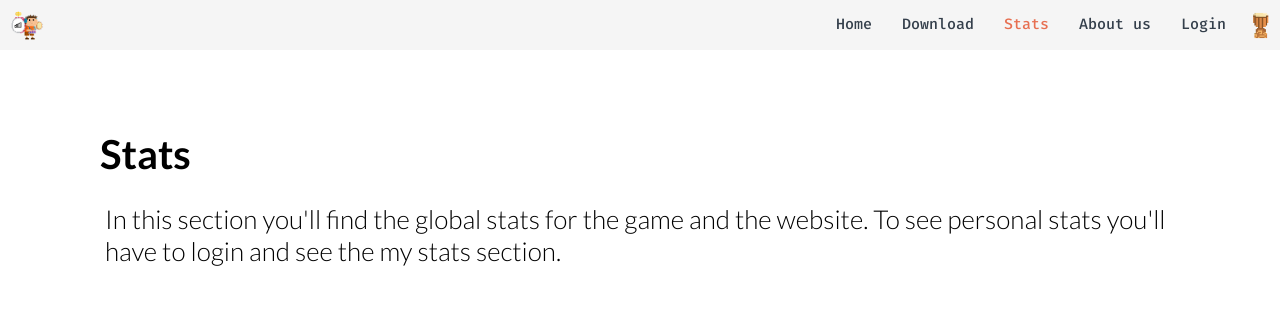
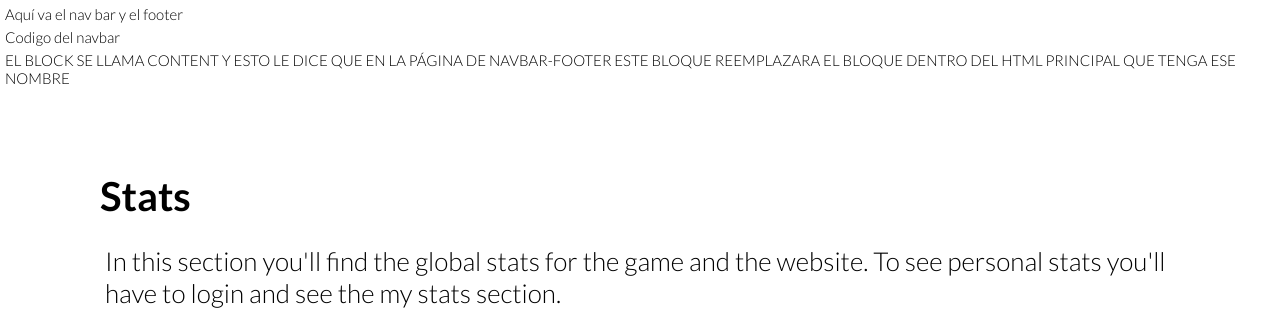
Before and after one commit to CarlaOnate/ProyectoTC2005BEq2, a Django app: page /stats in a window 1280 px wide. Shown: the top 322 px of the page. Run offline with Django 4.2, Linux system fonts and the light colour scheme; data comes from the database, SQL or seed files in the repository; some libraries are stand-ins or nearby versions.

Commit message:
templates example, navbar-footer is the main html and the father of them all

```diff
--- /dev/null
+++ b/Drummys/web/templates/web/navbar-footer.html
@@ -0,0 +1,25 @@
+<!DOCTYPE html>
+<html lang="en">
+<head>
+    <meta charset="UTF-8">
+    <title>Drummy's Adventures</title>
+    <link rel="preconnect" href="https://fonts.googleapis.com">
+    <link rel="preconnect" href="https://fonts.gstatic.com" crossorigin>
+    <link href="https://fonts.googleapis.com/css2?family=Fira+Mono:wght@500&family=Lato:wght@300;400;700&display=swap" rel="stylesheet">
+    {% load static %}
+    <link href="{%static 'styles.css'%}" rel="stylesheet"/>
+    {% load static %}
+    <link rel="shortcut icon" href="{%static 'assets/drummy.png'%}"/>
+    <script type="text/javascript" src="https://www.gstatic.com/charts/loader.js"></script>
+    {% load static %}
+    <script type="text/javascript" src="{%static 'js/index.js'%}"></script>
+</head>
+<body>
+    <p>Aquí va el nav bar y el footer</p>
+    <p>Codigo del navbar</p>
+    {% block content %}
+        <p>dentro de este bloque se pondrá lo que tiene que ir en la página </p>
+    {% endblock %}
+    <p>Código del footer</p>
+</body>
+</html>
--- a/Drummys/web/templates/web/stats.html
+++ b/Drummys/web/templates/web/stats.html
@@ -1,37 +1,7 @@
-<!DOCTYPE html>
-<html lang="en">
-    <head>
-        <meta charset="UTF-8">
-        <title>Drummy's Adventures</title>
-        <link rel="preconnect" href="https://fonts.googleapis.com">
-        <link rel="preconnect" href="https://fonts.gstatic.com" crossorigin>
-        <link href="https://fonts.googleapis.com/css2?family=Fira+Mono:wght@500&family=Lato:wght@300;400;700&display=swap" rel="stylesheet">
-        {% load static %}
-        <link href="{%static 'styles.css'%}" rel="stylesheet"/>
-        {% load static %}
-        <link rel="shortcut icon" href="{%static 'assets/drummy.png'%}"/>
-        <script type="text/javascript" src="https://www.gstatic.com/charts/loader.js"></script>
-        {% load static %}
-        <script type="text/javascript" src="{%static 'js/index.js'%}"></script>
-        <script type="text/javascript">
-            const visitas = {{ visits | safe }};
-            const downloads = {{ download | safe }};
-        </script>
-    </head>
-    <body>
-        <div id="navbar">
-            <div>
-                <a href="../index.html"><img class="navbar-imgs" src="{%static 'assets/drummy.png'%}"/></a>
-            </div>
-            <div>
-                <p><a href="../index.html" class="black">Home</a></p>
-                <p><a href="../../../static/views/download.html" class="black">Download</a></p>
-                <p><a href="stats.html" class="orange">Stats</a></p>
-                <p><a href="../../../static/views/aboutus.html" class="black">About us</a></p>
-                <p><a href="../../../static/views/login.html" class="black">Login</a></p>
-                <img id="navbar-imgs" src="../../../static/assets/drum.png"/>
-            </div>
-        </div>
+{% extends "web/navbar-footer.html" %}
+{% block content %}
+<p>EL BLOCK SE LLAMA CONTENT Y ESTO LE DICE QUE EN LA PÁGINA DE NAVBAR-FOOTER ESTE BLOQUE REEMPLAZARA EL BLOQUE DENTRO
+DEL HTML PRINCIPAL QUE TENGA ESE NOMBRE</p>
 <section id="stats">
     <div id="stat_description">
         <h1>Stats</h1>
@@ -41,7 +11,9 @@
         <div id="visitsChart" style="width: 500px; height: 500px;"></div>
         <div id="downloadChart" style="width: 900px; height: 500px;"></div>
     </div>
+    <script type="text/javascript">
+        const visitas = {{ visits | safe }}
+        const downloads = {{ download | safe }}
+    </script>
 </section>
-
-    </body>
-</html>
+{% endblock %}
```
Lines whose indentation alone changed are shown as unchanged.
